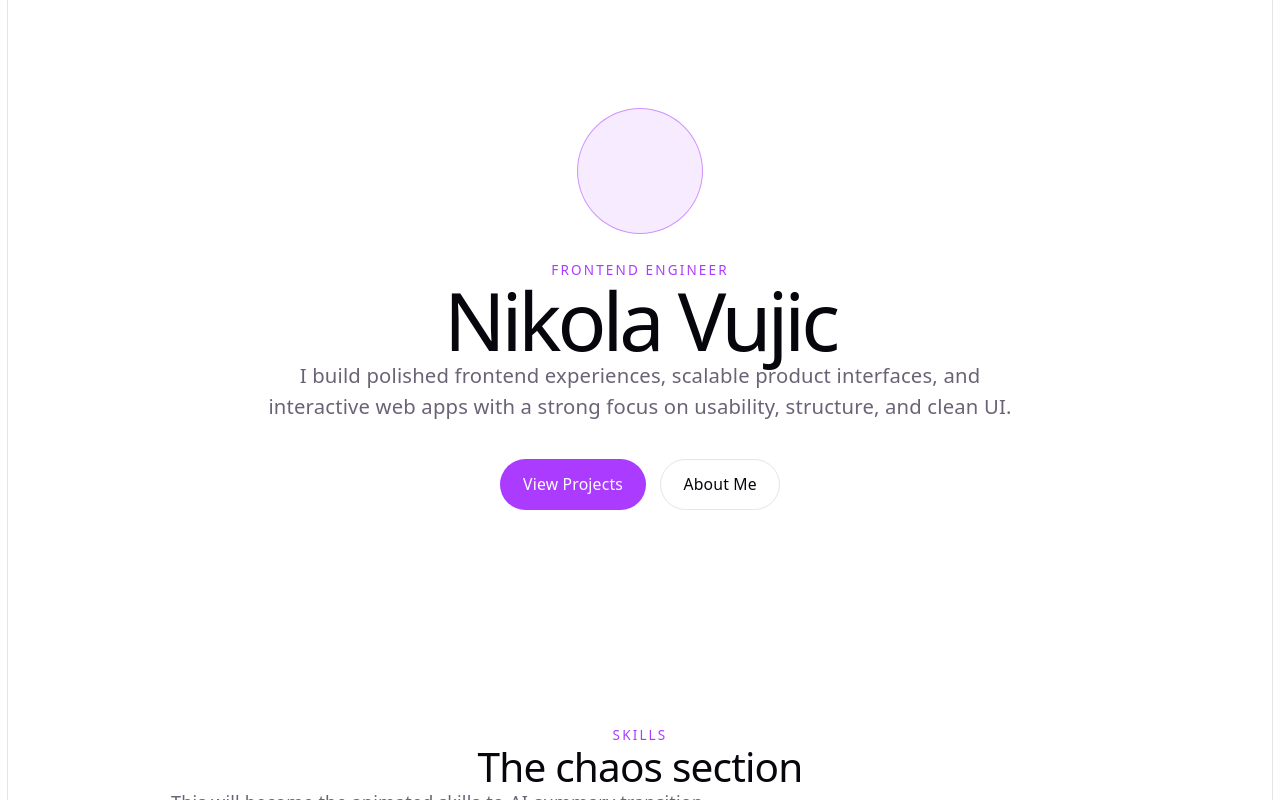
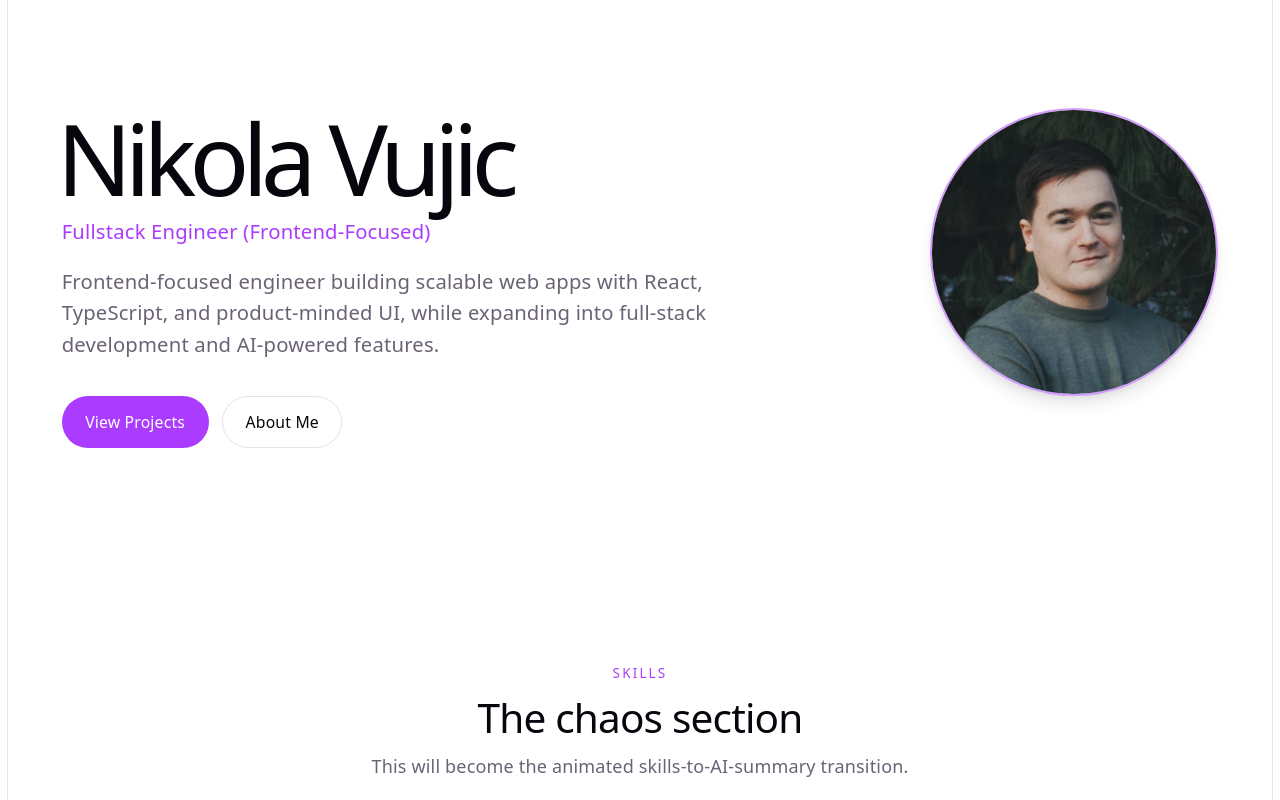
Before and after one commit to nikvujic/portfolio, a React app: page / in a window 1280 px wide. Shown: the top 800 px of the page. Built offline with nearby package versions, Linux system fonts and the light colour scheme; the HTML template or start-up script is replaced by a standard one.

Commit message:
Basic main section reorder

```diff
--- a/src/components/Hero.tsx
+++ b/src/components/Hero.tsx
@@ -1,21 +1,23 @@
+import profileImage from '../assets/images/profile.jpeg';
+
 export function Hero() {
   return (
-    <section className="border-(--border) px-5 py-16 text-center md:px-12 md:py-24">
-      <div className="mx-auto flex max-w-3xl flex-col items-center">
-        <div className="mb-6 h-24 w-24 rounded-full border border-(--accent-border) bg-(--accent-bg) md:h-28 md:w-28" />
+    <section className="border-(--border) px-5 py-16 md:px-12 md:py-24">
+      <div className="mx-auto grid max-w-6xl items-start gap-10 lg:grid-cols-[minmax(0,1fr)_22rem] lg:gap-16">
+        <div className="max-w-3xl">
+          <h1 className="-ml-[0.05em] mb-2 text-5xl leading-none tracking-[-0.07em] md:text-7xl lg:text-[5.5rem]">
+            Nikola Vujic
+          </h1>
 
-        <p className="mb-3 text-xs uppercase tracking-[0.16em] text-(--accent)">
-          Frontend Engineer
+          <p className="mb-4 text-base font-medium text-(--accent) md:text-lg">
+            Fullstack Engineer (Frontend-Focused)
           </p>
 
-        <h1 className="text-4xl tracking-[-0.05em] md:text-7xl">Nikola Vujic</h1>
-
-        <p className="mt-6 max-w-2xl text-sm text-(--text) md:text-lg">
-          I build polished frontend experiences, scalable product interfaces, and
-          interactive web apps with a strong focus on usability, structure, and clean UI.
+          <p className="max-w-2xl text-base text-(--text) md:text-lg">
+            Frontend-focused engineer building scalable web apps with React, TypeScript, and product-minded UI, while expanding into full-stack development and AI-powered features.
           </p>
 
-        <div className="mt-8 flex flex-wrap items-center justify-center gap-3">
+          <div className="mt-8 flex flex-wrap items-center gap-3">
             <a
               href="#projects"
               className="rounded-full border border-(--accent-border) bg-(--accent) px-5 py-3 text-sm font-medium text-white transition-transform duration-200 hover:-translate-y-0.5"
@@ -25,12 +27,21 @@ export function Hero() {
 
             <a
               href="#about"
-            className="rounded-full border border-(--border) px-5 py-3 text-sm font-medium text-(--text-h) transition-colors duration-200 hover:bg-[var(--accent-bg)]"
+              className="rounded-full border border-(--border) px-5 py-3 text-sm font-medium text-(--text-h) transition-colors duration-200 hover:bg-(--accent-bg)"
             >
               About Me
             </a>
           </div>
         </div>
+
+        <div className="flex justify-center lg:justify-end">
+          <img
+            src={profileImage}
+            alt="Nikola Vujic"
+            className="h-48 w-48 rounded-full border-2 border-(--accent-border) object-cover shadow-[var(--shadow)] md:h-56 md:w-56 lg:h-64 lg:w-64"
+          />
+        </div>
+      </div>
     </section>
   );
 }
--- a/src/index.css
+++ b/src/index.css
@@ -1,4 +1,10 @@
 @import "tailwindcss";
+
+@layer base {
+  p {
+    margin: 0;
+  }
+}
 
 :root {
   --text: #6b6375;
@@ -88,10 +94,6 @@ h3 {
   color: var(--text-h);
 }
 
-p {
-  margin: 0;
-}
-
 code,
 .counter {
   font-family: var(--mono);
```
Also changed, not shown: src/assets/images/profile.jpeg (added). Lines whose indentation alone changed are shown as unchanged.
